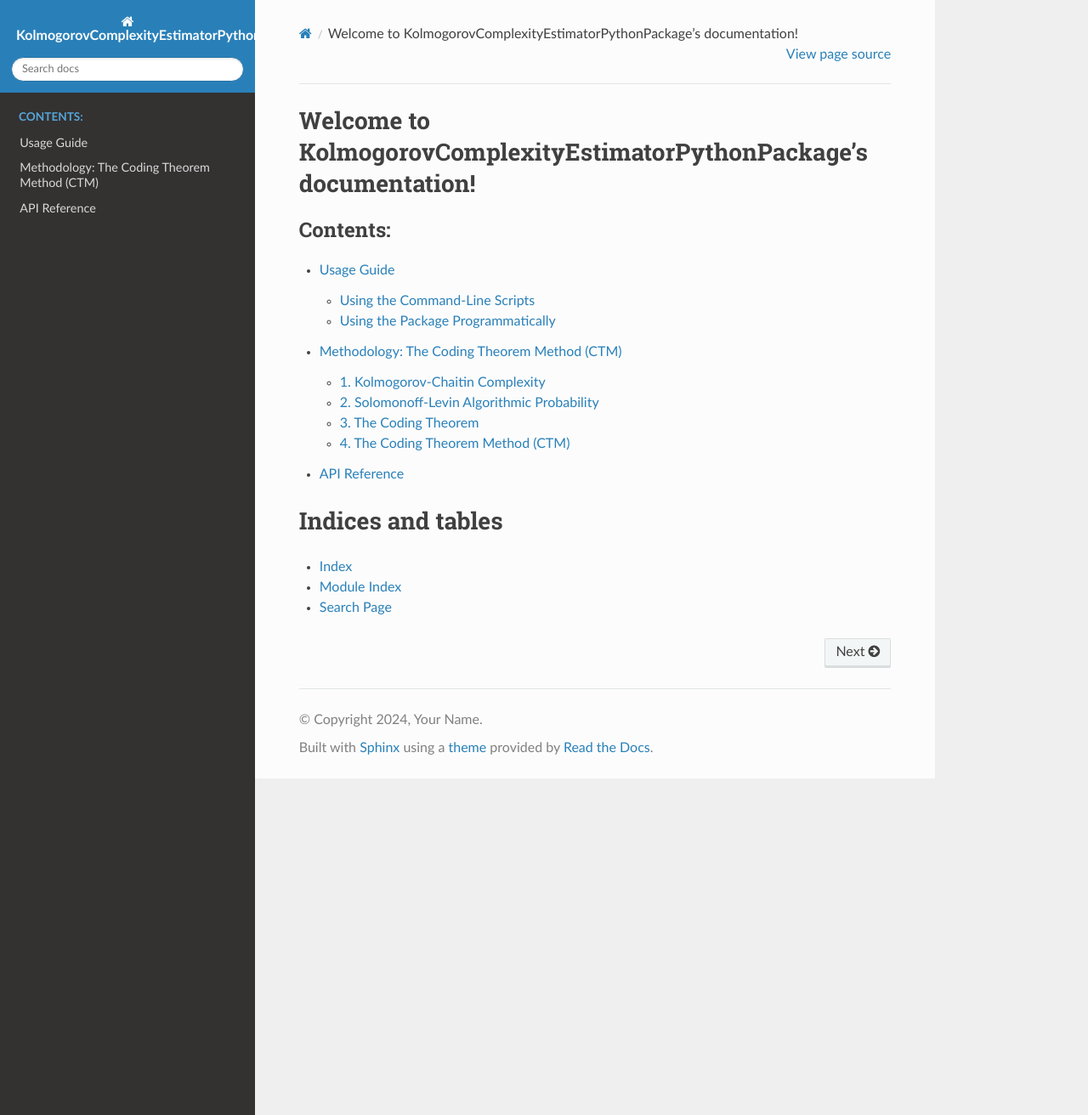
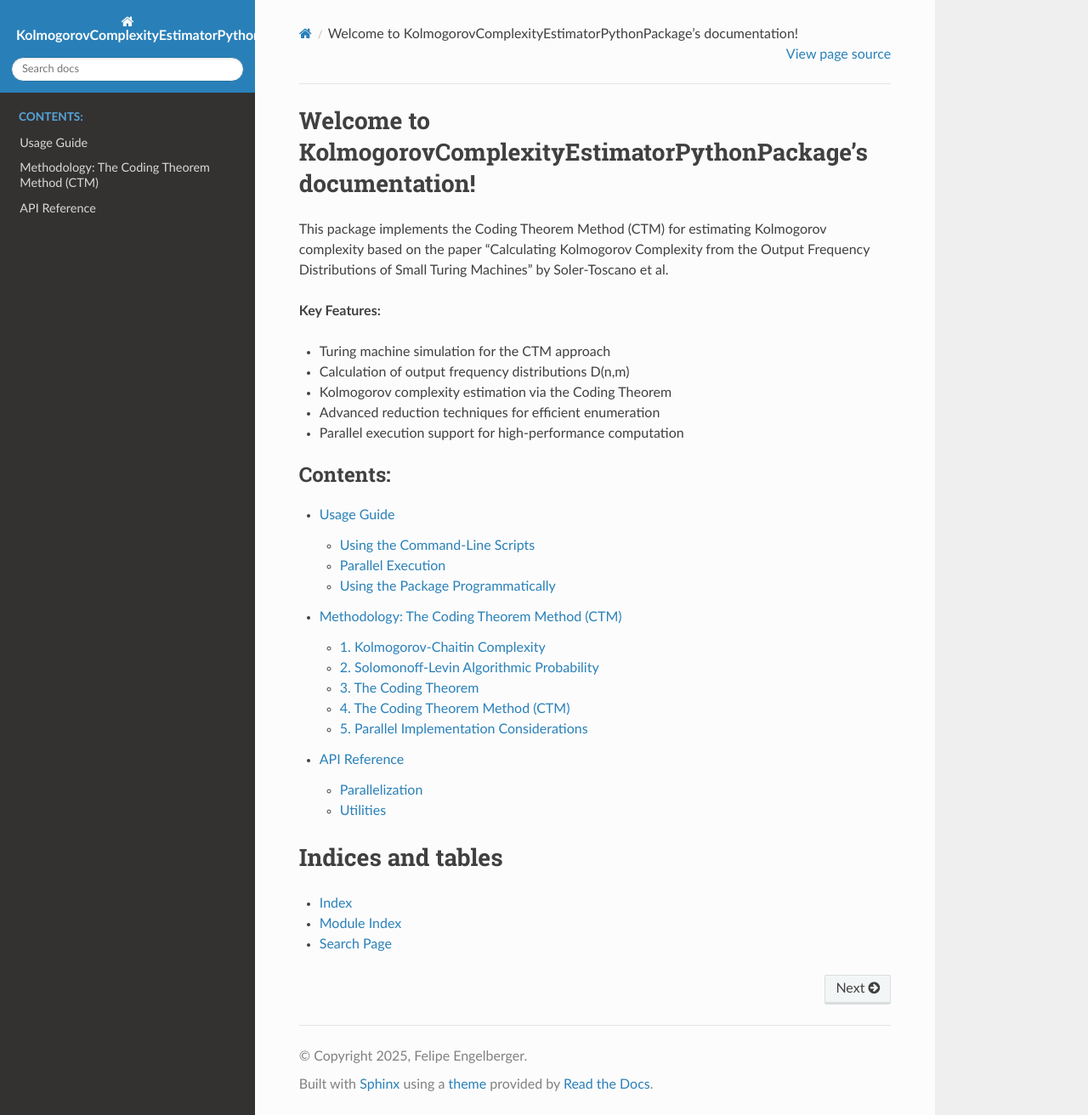
Before and after one commit to engelberger/kolmogorov_complexity_estimator, a Sphinx documentation site: the page built from docs/index.rst, in a window 1280 px wide and 1312 px high. Shown: the whole window at 85% size. Built offline with Sphinx 7.4.7 and the Read the Docs theme 3.1.0, drawn with Linux system fonts in a browser that asks for light colours.

Commit message:
Enhance documentation and configuration for parallel execution support
- Updated `api.rst` to include new modules for parallelization: `parallel_executor` and `batch_processor`.
- Revised `conf.py` to reflect updated copyright and author information, and added new Sphinx extensions for TODO tracking and Graphviz diagrams.
- Expanded `index.rst` with a description of key features, emphasizing parallel execution capabilities.
- Enhanced `methodology.rst` with detailed considerations for parallel implementation, including strategies for batch processing and resource optimization.
- Updated `usage.rst` to document new command-line options for parallel execution and performance monitoring.

```diff
--- a/docs/conf.py
+++ b/docs/conf.py
@@ -4,8 +4,8 @@ import sys
 sys.path.insert(0, os.path.abspath(".."))  # Point to the project root
 
 project = "KolmogorovComplexityEstimatorPythonPackage"
-copyright = "2024, Your Name"  # Replace with actual author/year
-author = "Your Name"  # Replace with actual author
+copyright = "2025, Felipe Engelberger"  # Updated
+author = "Felipe Engelberger"  # Updated
 release = "1.0.0"
 
 extensions = [
@@ -13,6 +13,8 @@ extensions = [
     "sphinx.ext.napoleon",  # For Google and NumPy style docstrings
     "sphinx.ext.viewcode",  # To add links to source code
     "sphinx.ext.intersphinx",  # For linking to other projects' docs
+    "sphinx.ext.todo",      # For tracking TODO items
+    "sphinx.ext.graphviz",  # For rendering graphviz diagrams (useful for parallelization architecture)
     # Add other extensions here if needed, e.g., 'sphinx_rtd_theme'
 ]
 
--- a/docs/index.rst
+++ b/docs/index.rst
@@ -5,6 +5,16 @@
 
 Welcome to KolmogorovComplexityEstimatorPythonPackage's documentation!
 =======================================================================
+
+This package implements the Coding Theorem Method (CTM) for estimating Kolmogorov complexity based on the paper "Calculating Kolmogorov Complexity from the Output Frequency Distributions of Small Turing Machines" by Soler-Toscano et al.
+
+**Key Features:**
+
+* Turing machine simulation for the CTM approach
+* Calculation of output frequency distributions D(n,m)
+* Kolmogorov complexity estimation via the Coding Theorem
+* Advanced reduction techniques for efficient enumeration
+* Parallel execution support for high-performance computation
 
 .. toctree::
    :maxdepth: 2
```
Also changed, not shown: docs/api.rst (+12 -0 lines), docs/methodology.rst (+27 -0 lines), docs/usage.rst (+35 -2 lines), 2 other files.
